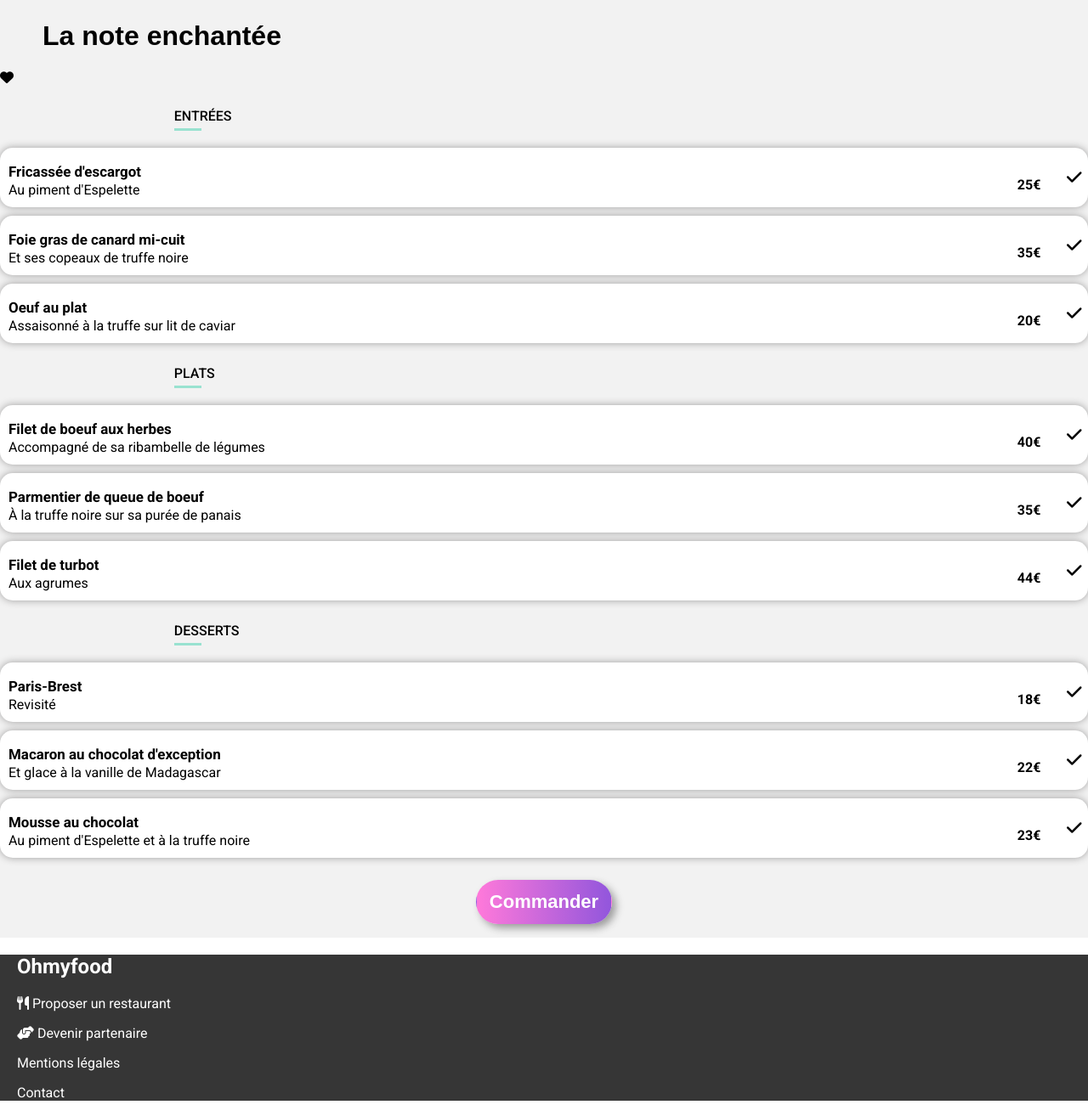
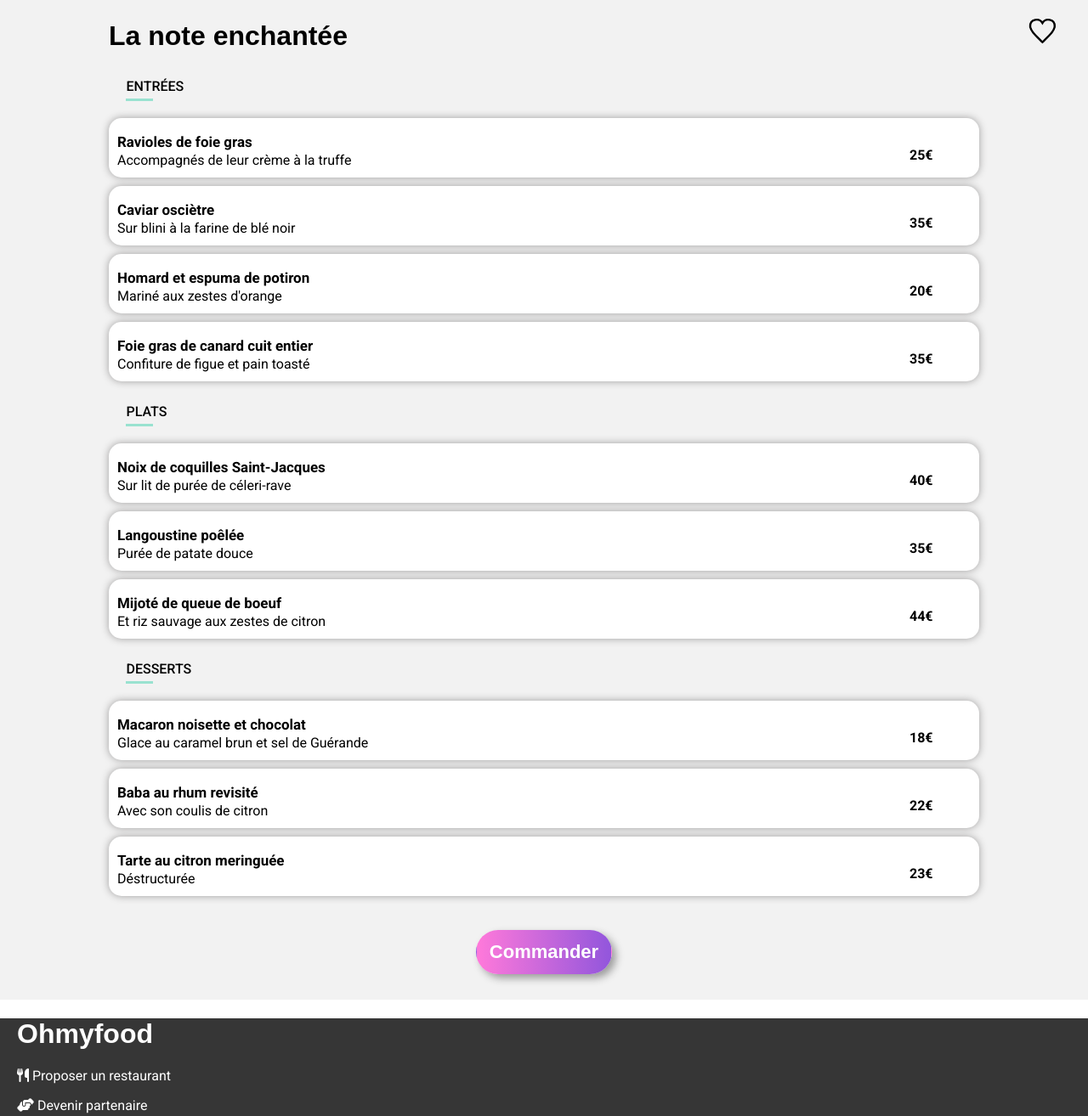
Before and after one commit to Cyril-Dufour/p3, a website: page La_note_enchantée.html in a window 1280 px wide. Shown: the part 476-1790 px from the top of the page at 85% size. Drawn offline with Linux system fonts and the light colour scheme; files that its build step writes are made by us from their sources; a web font is replaced by a local one.

Commit message:
pages fulls restaurants html

```diff
--- a/La_note_enchantée.html
+++ b/La_note_enchantée.html
@@ -5,27 +5,11 @@
     <meta http-equiv="X-UA-Compatible" content="IE=edge" />
     <meta name="viewport" content="width=device-width, initial-scale=1.0" />
     <title>Oh My Food - La note enchantée</title>
-    <link
-      href="https://fonts.googleapis.com/css2?family=Roboto:ital,wght@0,100;0,300;0,400;0,500;0,700;0,900;1,100;1,300;1,400;1,500;1,700;1,900&family=Shrikhand&display=swap"
-      rel="stylesheet"
-    />
-    <link
-      rel="stylesheet"
-      type="text/css"
-      href="css/tablette.css"
-      media="screen and (max-width: 992px)"
-    />
-    <link
-      rel="stylesheet"
-      type="text/css"
-      href="css/mobile.css"
-      media="screen and (max-width: 768px)"
-    />
-    <script
-      src="https://kit.fontawesome.com/b7ae50d1be.js"
-      crossorigin="anonymous"
-    ></script>
-    <link rel="stylesheet" href="style/style.css" />
+    <link href="https://fonts.googleapis.com/css2?family=Roboto:ital,wght@0,100;0,300;0,400;0,500;0,700;0,900;1,100;1,300;1,400;1,500;1,700;1,900&family=Shrikhand&display=swap" rel="stylesheet"/>
+    <link rel="stylesheet" type="text/css" href="css/tablette.css" media="screen and (min-width: 992px)"/>
+    <link rel="stylesheet" type="text/css" href="css/tablette.css" media="screen and (max-width: 992px)"/>
+    <script src="https://kit.fontawesome.com/b7ae50d1be.js" crossorigin="anonymous"></script>
+    <link rel="stylesheet" href="css/style.css" />
   </head>
 
   <body class="page-acceuil">
@@ -38,142 +22,213 @@
 
     <main>
       <div class="fond">
-        <img src="images/restaurants/stil-u2Lp8tXIcjw-unsplash.jpg" alt="" />
+        <img
+          src="images/restaurants/stil-u2Lp8tXIcjw-unsplash.jpg"
+          alt=""
+        />
       </div>
 
       <div class="container_titre_page">
         <h1 class="titre_page">La note enchantée</h1>
-
-        <i class="fa-solid fa-heart heart_page color_grey"></i>
-      </div>
+          <div class="heart1">
+            <svg xmlns="http://www.w3.org/2000/svg" width="30" height="30" viewBox="0 0 25 25">
+              <defs>
+                <linearGradient id="gradient1" x1="0" x2="0" y1="0" y2="1">
+                  <stop offset="0%" stop-color="#9356DC" />
+                  <stop offset="100%" stop-color="#FF79DA" />
+                </linearGradient>
+              </defs>
+              <path
+                d="M12 4.248c-3.148-5.402-12-3.825-12 2.944 0 4.661 5.571 9.427 12 15.808 6.43-6.381 12-11.147 12-15.808 0-6.792-8.875-8.306-12-2.944z">
+              </path>
+            </svg>
+          </div>
+       </div>
 
       <div class="section_carte">
+        <div class="ensemble-carte">
+        <div class="block1">
         <h3 class="container_bloc_carte">ENTRÉES</h3>
 
+        <div class="time-0">
         <div class="bloc_carte">
           <div class="titre_carte">
-            <h4 class="titre_carte_bloc">Fricassée d'escargot</h4>
-            <p class="sous titre_carte_bloc">Au piment d'Espelette</p>
+            <h4 class="titre_carte_bloc">Ravioles de foie gras</h4>
+            <p class="sous titre_carte_bloc">Accompagnés de leur crème à la truffe</p>
           </div>
           <p class="prix">25€</p>
-          <div class="prix_select">
-            <i class="fa-solid fa-check"></i>
+          <div class="slide-left">
+            <div class="prix_select">
+              <i class="fa-solid fa-check"></i>
+            </div>
+          </div>
+        </div>
+        </div>
+
+        <div class="time-1">
+        <div class="bloc_carte">
+          <div class="titre_carte">
+            <h4 class="titre_carte_bloc">Caviar osciètre </h4>
+            <p class="sous titre_carte_bloc">Sur blini à la farine de blé noir</p>
+          </div>
+          <p class="prix">35€</p>
+          <div class="slide-left">
+            <div class="prix_select">
+              <i class="fa-solid fa-check"></i>
+            </div>
+          </div>
+        </div>
+        </div>
+
+        <div class="time-2">
+        <div class="bloc_carte">
+          <div class="titre_carte">
+            <h4 class="titre_carte_bloc">Homard et espuma de potiron</h4>
+            <p class="sous titre_carte_bloc">
+              Mariné aux zestes d'orange
+            </p>
+          </div>
+          <p class="prix">20€</p>
+          <div class="slide-left">
+            <div class="prix_select">
+              <i class="fa-solid fa-check"></i>
+            </div>
+          </div>
+        </div>
+        </div>
+        <div class="time-1">
+          <div class="bloc_carte">
+            <div class="titre_carte">
+              <h4 class="titre_carte_bloc">Foie gras de canard cuit entier</h4>
+              <p class="sous titre_carte_bloc">Confiture de figue et pain toasté</p>
+            </div>
+            <p class="prix">35€</p>
+            <div class="slide-left">
+              <div class="prix_select">
+                <i class="fa-solid fa-check"></i>
+              </div>
+            </div>
+          </div>
           </div>
         </div>
 
+        <div class="block1">
+        <h3 class="container_bloc_carte">PLATS</h3>
+
+        <div class="time-3">
         <div class="bloc_carte">
           <div class="titre_carte">
-            <h4 class="titre_carte_bloc">Foie gras de canard mi-cuit</h4>
-            <p class="sous titre_carte_bloc">Et ses copeaux de truffe noire</p>
-          </div>
-          <p class="prix">35€</p>
-          <div class="prix_select">
-            <i class="fa-solid fa-check"></i>
-          </div>
-        </div>
-
-        <div class="bloc_carte">
-          <div class="titre_carte">
-            <h4 class="titre_carte_bloc">Oeuf au plat</h4>
+            <h4 class="titre_carte_bloc">Noix de coquilles Saint-Jacques</h4>
             <p class="sous titre_carte_bloc">
-              Assaisonné à la truffe sur lit de caviar
-            </p>
-          </div>
-          <p class="prix">20€</p>
-          <div class="prix_select">
-            <i class="fa-solid fa-check"></i>
-          </div>
-        </div>
-
-        <h3 class="container_bloc_carte">PLATS</h3>
-
-        <div class="bloc_carte">
-          <div class="titre_carte">
-            <h4 class="titre_carte_bloc">Filet de boeuf aux herbes</h4>
-            <p class="sous titre_carte_bloc">
-              Accompagné de sa ribambelle de légumes
+              Sur lit de purée de céleri-rave
             </p>
           </div>
           <p class="prix">40€</p>
-          <div class="prix_select">
-            <i class="fa-solid fa-check"></i>
+          <div class="slide-left">
+            <div class="prix_select">
+              <i class="fa-solid fa-check"></i>
+            </div>
           </div>
         </div>
+        </div>
 
+        <div class="time-4">
         <div class="bloc_carte">
           <div class="titre_carte">
-            <h4 class="titre_carte_bloc">Parmentier de queue de boeuf</h4>
+            <h4 class="titre_carte_bloc">Langoustine poêlée</h4>
             <p class="sous titre_carte_bloc">
-              À la truffe noire sur sa purée de panais
+              Purée de patate douce
             </p>
           </div>
           <p class="prix">35€</p>
-          <div class="prix_select">
-            <i class="fa-solid fa-check"></i>
+          <div class="slide-left">
+            <div class="prix_select">
+              <i class="fa-solid fa-check"></i>
+            </div>
           </div>
         </div>
+        </div>
 
+        <div class="time-5">
         <div class="bloc_carte">
           <div class="titre_carte">
-            <h4 class="titre_carte_bloc">Filet de turbot</h4>
-            <p class="sous titre_carte_bloc">Aux agrumes</p>
+            <h4 class="titre_carte_bloc">Mijoté de queue de boeuf</h4>
+            <p class="sous titre_carte_bloc">Et riz sauvage aux zestes de citron</p>
           </div>
           <p class="prix">44€</p>
-          <div class="prix_select">
-            <i class="fa-solid fa-check"></i>
+          <div class="slide-left">
+            <div class="prix_select">
+              <i class="fa-solid fa-check"></i>
+            </div>
           </div>
         </div>
+        </div>
+        </div>
 
+        <div class="block1">
         <h3 class="container_bloc_carte">DESSERTS</h3>
 
+        <div class="time-6">
         <div class="bloc_carte">
           <div class="titre_carte">
-            <h4 class="titre_carte_bloc">Paris-Brest</h4>
-            <p class="sous titre_carte_bloc">Revisité</p>
+            <h4 class="titre_carte_bloc">Macaron noisette et chocolat</h4>
+            <p class="sous titre_carte_bloc">Glace au caramel brun et sel de Guérande</p>
           </div>
           <p class="prix">18€</p>
-          <div class="prix_select">
-            <i class="fa-solid fa-check"></i>
+          <div class="slide-left">
+            <div class="prix_select">
+              <i class="fa-solid fa-check"></i>
+            </div>
           </div>
         </div>
+        </div>
 
+        <div class="time-7">
         <div class="bloc_carte">
           <div class="titre_carte">
-            <h4 class="titre_carte_bloc">Macaron au chocolat d'exception</h4>
+            <h4 class="titre_carte_bloc">Baba au rhum revisité </h4>
             <p class="sous titre_carte_bloc">
-              Et glace à la vanille de Madagascar
+              Avec son coulis de citron
             </p>
           </div>
           <p class="prix">22€</p>
-          <div class="prix_select">
-            <i class="fa-solid fa-check"></i>
+          <div class="slide-left">
+            <div class="prix_select">
+              <i class="fa-solid fa-check"></i>
+            </div>
           </div>
         </div>
+        </div>
 
+        <div class="time-8">
         <div class="bloc_carte">
           <div class="titre_carte">
-            <h4 class="titre_carte_bloc">Mousse au chocolat</h4>
+            <h4 class="titre_carte_bloc">Tarte au citron meringuée</h4>
             <p class="sous titre_carte_bloc">
-              Au piment d'Espelette et à la truffe noire
+              Déstructurée
             </p>
           </div>
           <p class="prix">23€</p>
-          <div class="prix_select">
-            <i class="fa-solid fa-check"></i>
+          <div class="slide-left">
+            <div class="prix_select">
+              <i class="fa-solid fa-check"></i>
+            </div>
           </div>
         </div>
       </div>
+     </div>
+     </div>
 
-      <form method="post" action="traitement.php">
-        <p class="container_button position_relative_bottom">
+      <form>
+        <div class="container_button">
           <input class="button button_page" type="button" value="Commander" />
-        </p>
+        </div>
       </form>
     </main>
 
     <footer>
       <div class="footer-enseigne">
-         <h2>Ohmyfood</h2>
+         <h1>Ohmyfood</h1>
 
             <div class="foot_block">
                <p>
--- a/sass/pages/_index.scss
+++ b/sass/pages/_index.scss
@@ -6,6 +6,8 @@
         font-family: Roboto, sans-serif;
         main{
             background-color: #f2f2f2;
+            width: 100%;
+            margin: 0;
         }
         h1{
         font-family: Shrikhand, sans-serif;
@@ -136,7 +138,6 @@
         display: flex;
         flex-wrap: wrap;
         background-color: #f2f2f2;
-        width: 80%;
         height: 100%;
         h2 {
         font-size: 32px;
@@ -150,9 +151,7 @@
     }
     .full-block{
         width: 100%;
-        justify-content:center;
         margin: auto;
-        margin-left: 10%;
         padding-bottom: 40px;
     }
 
@@ -162,20 +161,20 @@
         display: flex;
         justify-content: center;
         align-items: center;
-        margin: 20px;
+        margin-bottom: 20px;
     }
 
     .block_restaurant {
         display: flex;
         background-color: white;
         flex-direction: column;
-        width: 400px;
+        width: 350px;
         height: 250px;
         border-radius: 20px;
     }
 
     .block_restaurant_img {
-        width: 400px;
+        width: 350px;
         height: 180px;
         background-color: white;
         border-radius: 20px;
@@ -188,7 +187,7 @@
     .restaurant_img {
         border-top-left-radius: 20px;
         border-top-right-radius: 20px;
-        width: 400px;
+        width: 350px;
         height: 180px;
         object-fit: cover;
     }
@@ -197,7 +196,7 @@
         position: absolute;
         text-align: center;
         margin: 0 auto;
-        right: 2%;
+        right: 6px;
         top: 8%;
         color: rgb(56, 185, 4);
         width: 25%;
@@ -244,12 +243,12 @@
         color: black;
         text-decoration: none;
     }
-    .heart1{
+    .heart2{
+
         svg{
         position: absolute;
-          overflow: visible;
-          margin-left: 210px;
-          margin-top: -15px;
+        right: 40px;
+        overflow: visible;
         }
         path{
           stroke: black;
--- a/sass/pages/_restaurants.scss
+++ b/sass/pages/_restaurants.scss
@@ -24,23 +24,22 @@ main {
 
   .container_titre_page{
     .titre_page{
-      margin-left: 50px;
+      margin-left: 10%;
       display: flex;
       flex-direction: row;
     }
     svg{
+      margin-top: 5px;
       position: absolute;
       right: 3%;
     }
   }
 
-  h3{
-    margin-left: 8%;
-  }
+  .heart1{
 
-  .heart1{
     svg{
       overflow: visible;
+      margin-top: -60px;
     }
     path{
       stroke: black;
@@ -72,7 +71,7 @@ main {
     .container_bloc_carte {
       width: 32px;
       position: relative;
-      left: 8%;
+      left: 2%;
       top: 10px;
       margin-bottom: 30px;
       border-bottom: 3px solid $tertiary;
@@ -128,4 +127,8 @@ main {
     display: flex;
     flex-wrap: wrap;
     justify-content: center;
+    .container_button{
+      margin-bottom: 30px;
+      margin-top: 30px;
+    }
   }
```
Also changed, not shown: A_la_française.html (+102 -67 lines), La_palette_du_goût.html (+8 -9 lines), Le_délice_des_sens.html (+102 -64 lines), index.html (+7 -7 lines), sass/utils/_media.scss (+9 -2 lines), css/style.css, 1 other file.
